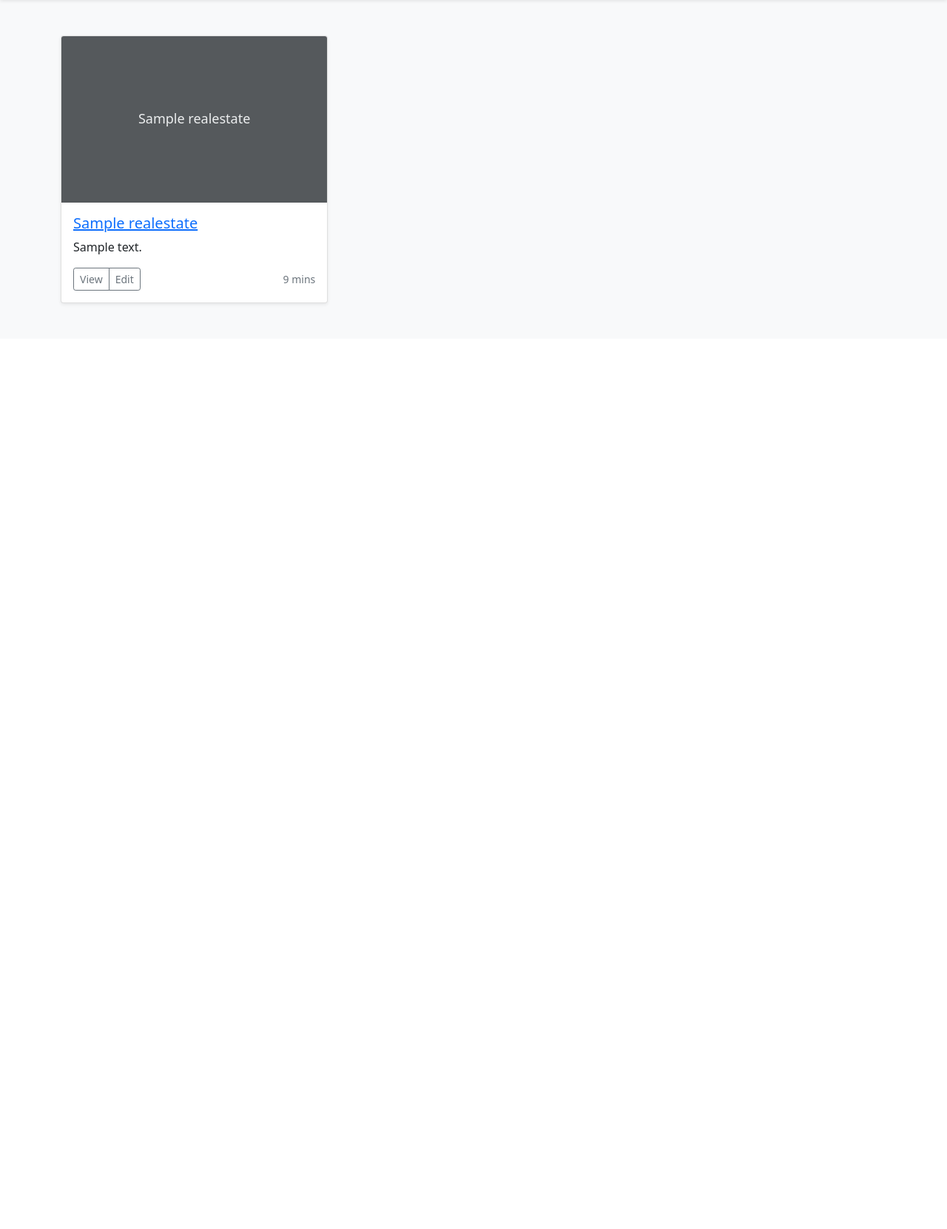
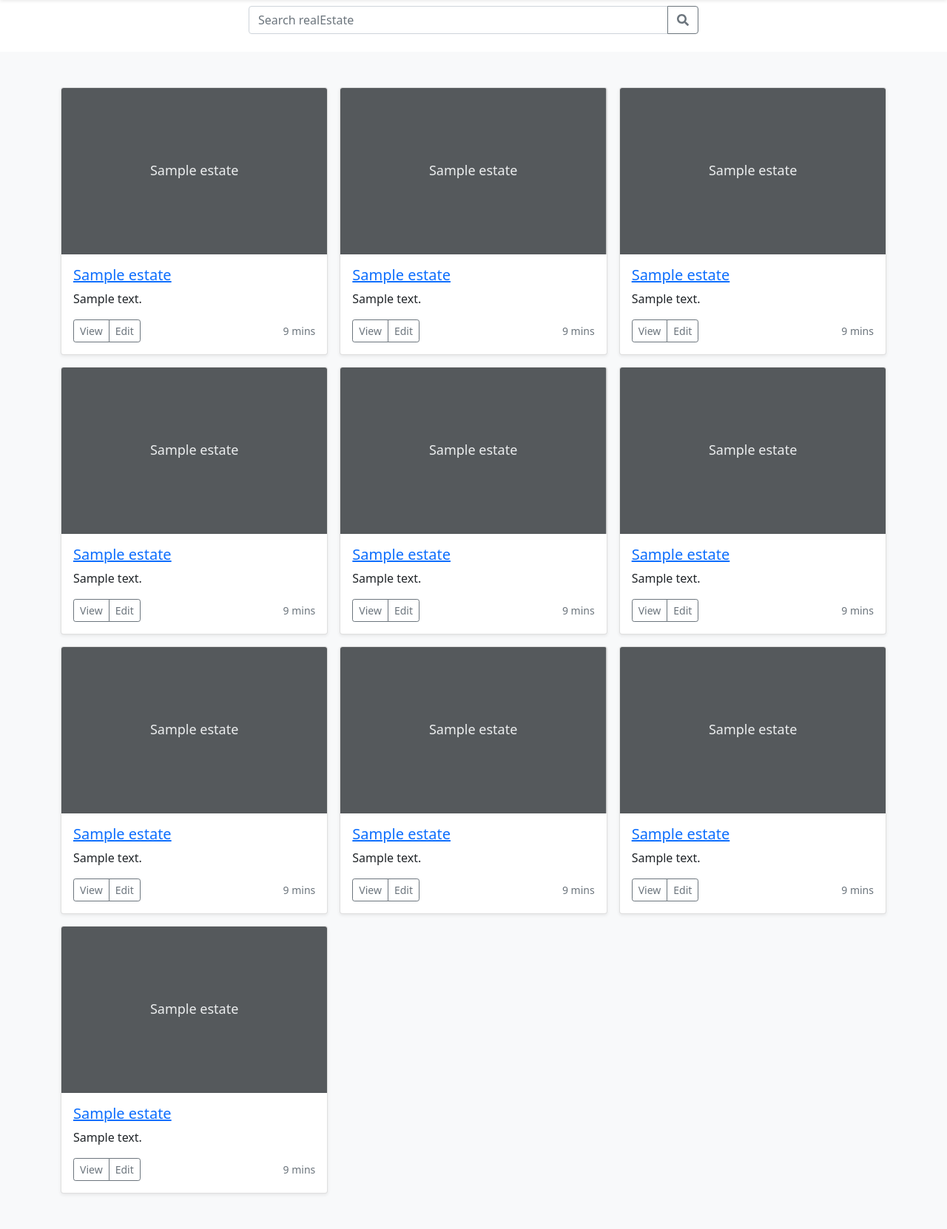
Before and after one commit to MUR4DI1JR/control-work, a Django app: template controlWork/realEstate/templates/realestate/listRealEstate.html in a window 1280 px wide. Shown: the part 56-1718 px from the top of the page at 74% size. Before the commit the page ends 469 px from the top, so only its background shows below. Run offline with Django 3.2, Linux system fonts and the light colour scheme; tables that the repository leaves empty hold one stand-in row (values such as "Sample post"); the template is opened without the code that fills it: values that come from a table or form of the project are taken from there, most other values are stand-ins (such as "Sample title", 1, 10 or a date in 2020).

Commit message:
added search

```diff
--- a/controlWork/realEstate/templates/base.html
+++ b/controlWork/realEstate/templates/base.html
@@ -9,9 +9,14 @@
     <meta name="generator" content="Hugo 0.82.0">
     <title>Album example · Bootstrap v5.0</title>
 
-    <link rel="canonical" href="https://getbootstrap.com/docs/5.0/examples/album/">
+     <link rel="canonical" href="https://getbootstrap.com/docs/5.0/examples/album/">
     <link href="https://cdn.jsdelivr.net/npm/bootstrap@5.0.0-beta3/dist/css/bootstrap.min.css" rel="stylesheet" integrity="sha384-eOJMYsd53ii+scO/bJGFsiCZc+5NDVN2yr8+0RDqr0Ql0h+rP48ckxlpbzKgwra6" crossorigin="anonymous">
     <script src="https://cdn.jsdelivr.net/npm/bootstrap@5.0.0-beta3/dist/js/bootstrap.bundle.min.js" integrity="sha384-JEW9xMcG8R+pH31jmWH6WWP0WintQrMb4s7ZOdauHnUtxwoG2vI5DkLtS3qm9Ekf" crossorigin="anonymous"></script>
+    <link rel="stylesheet" href="https://use.fontawesome.com/releases/v5.15.3/css/all.css">
+    <link rel="stylesheet" href="https://use.fontawesome.com/releases/v5.15.3/css/v4-shims.css">
+    <script defer src="https://use.fontawesome.com/releases/v5.15.3/js/all.js"></script>
+    <script defer src="https://use.fontawesome.com/releases/v5.15.3/js/v4-shims.js"></script>
+
 
     <style>
       .bd-placeholder-img {
@@ -66,6 +71,14 @@
 </header>
 
 <main>
+  <div class="row justify-content-md-center m-2">
+    <div class="col-6">
+      <div class="input-group mb-3">
+        <input type="text" class="form-control" placeholder="Search realEstate" aria-label="Recipient's username" aria-describedby="button-addon2" value="{{search_estate}}">
+        <button class="btn btn-outline-secondary" type="button" id="button-addon2"><i class="fas fa-search"></i></button>
+      </div>
+    </div>
+  </div>
   <div class="album py-5 bg-light">
     <div class="container">
       {% block content %}
--- a/controlWork/realEstate/templates/realestate/listRealEstate.html
+++ b/controlWork/realEstate/templates/realestate/listRealEstate.html
@@ -1,7 +1,8 @@
 {% extends 'base.html' %}
 {% block content %}
-{% for estate in real_Estate %}
+{% with ''|center:10 as range %}
 <div class="row row-cols-1 row-cols-sm-2 row-cols-md-3 g-3">
+  {% for _ in range %}
     <div class="col">
       <div class="card shadow-sm">
         <svg class="bd-placeholder-img card-img-top" width="100%" height="225" xmlns="http://www.w3.org/2000/svg" role="img" aria-label="Placeholder: Thumbnail" preserveAspectRatio="xMidYMid slice" focusable="false"><title>Placeholder</title><rect width="100%" height="100%" fill="#55595c"/><text x="50%" y="50%" fill="#eceeef" dy=".3em">{{estate.title}}</text></svg>
@@ -20,6 +21,7 @@
         </div>
       </div>
     </div>
+    {% endfor %}
 </div>
-{% endfor%}
+{% endwith %}
 {% endblock content %}
```
Also changed, not shown: controlWork/realEstate/views.py (+9 -1 lines), controlWork/realEstate/migrations/0004_auto_20210419_1433.py (added).
